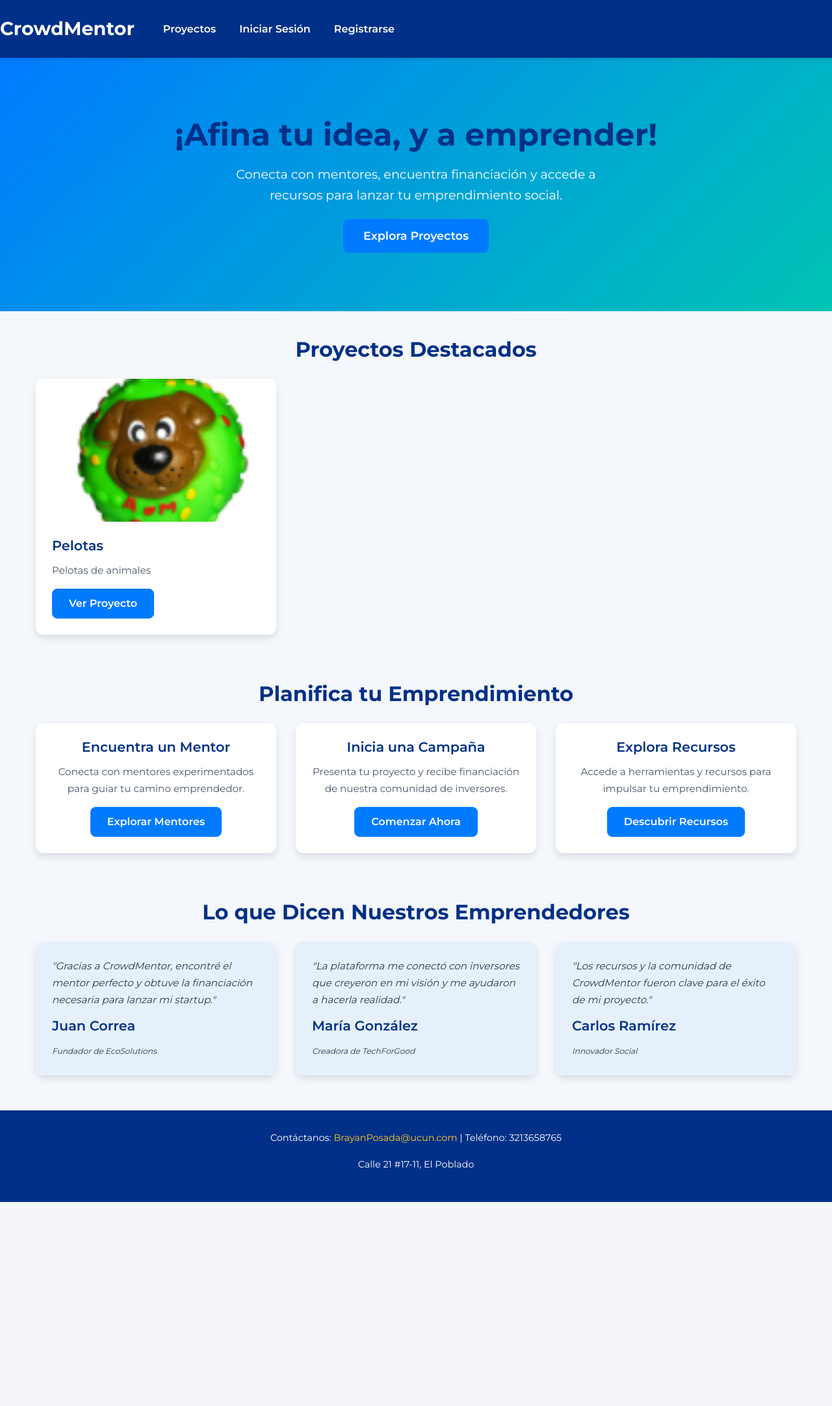
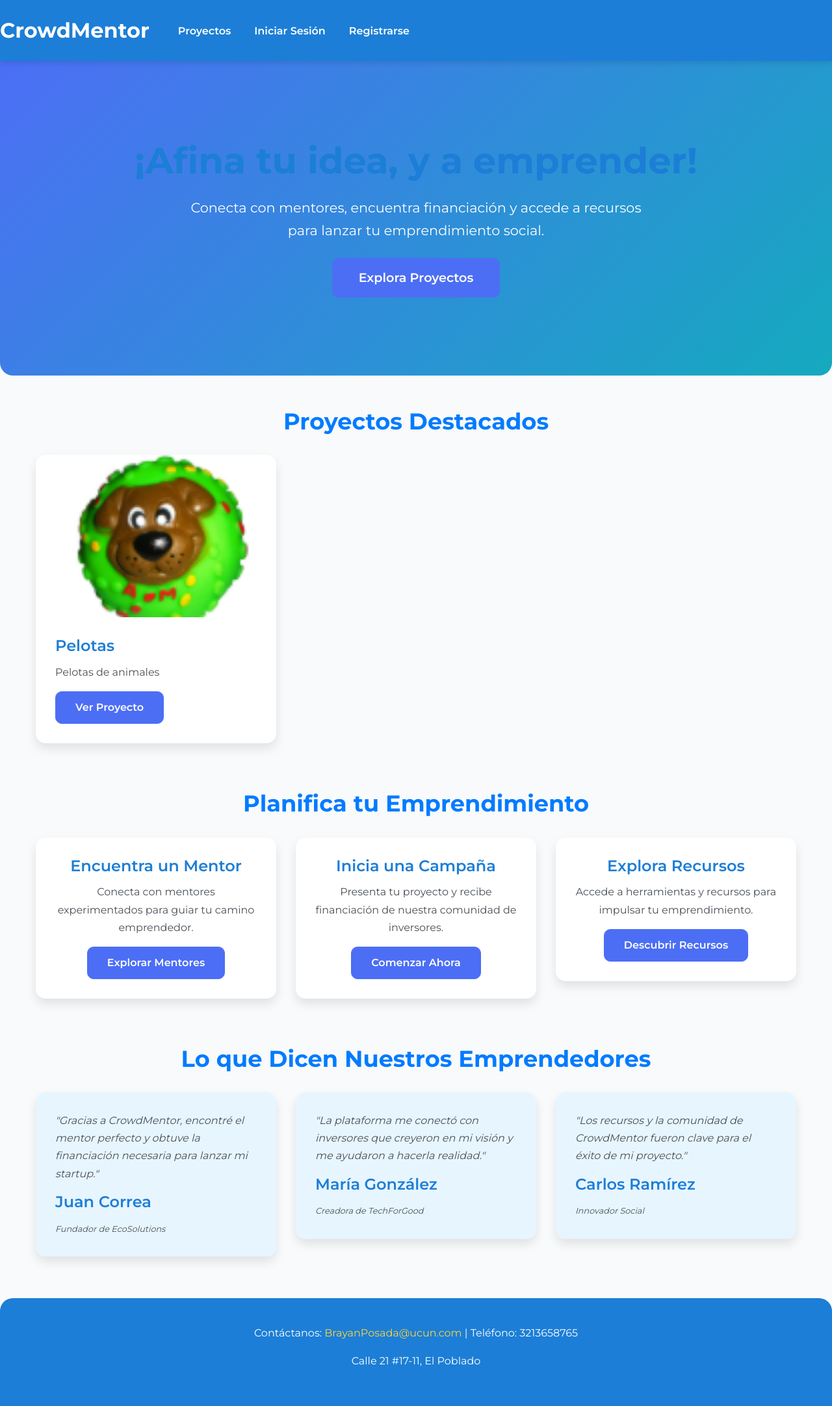
Before and after one commit to Nicoletoposada/CrowdMentor, a Django app: page / in a window 1280 px wide. Shown: the whole page at 65% size. Before the commit the page ends 1850 px from the top, so only its background shows below. Run offline with Django 5.2, Linux system fonts and the light colour scheme; data comes from the database, SQL or seed files in the repository; both versions use the stored data as it was after the commit; parts of the project's set-up code (start-up, migrations or seed data) failed here and were passed over; some libraries are stand-ins or nearby versions.

Commit message:
CrowdMentor

```diff
--- a/crowdmentor/core/static/css/styles.css
+++ b/crowdmentor/core/static/css/styles.css
@@ -4,7 +4,7 @@
 /* Global Styles */
 body {
     font-family: 'Montserrat', Arial, sans-serif;
-    background-color: #f4f7fb;
+    background-color: #f9fafb;
     color: #2d3748;
     line-height: 1.7;
     margin: 0;
@@ -12,35 +12,37 @@ body {
 
 /* Hero Section */
 .hero {
-    background: linear-gradient(135deg, #007bff 0%, #00c4b4 100%);
+    background: linear-gradient(135deg, #4c6ef5 0%, #15aabf 100%);
     color: #fff;
-    padding: 60px 0;
+    padding: 80px 0;
     text-align: center;
-    margin-bottom: 40px;
+    margin-bottom: 50px;
+    border-radius: 0 0 20px 20px;
 }
 .hero h1 {
-    font-size: 3rem;
+    font-size: 3.5rem;
     font-weight: 700;
-    margin-bottom: 15px;
+    margin-bottom: 20px;
 }
 .hero p {
-    font-size: 1.2rem;
-    max-width: 600px;
-    margin: 0 auto 20px;
+    font-size: 1.3rem;
+    max-width: 700px;
+    margin: 0 auto 25px;
 }
 .hero .btn {
-    font-size: 1.1rem;
-    padding: 12px 30px;
+    font-size: 1.2rem;
+    padding: 15px 40px;
+    border-radius: 10px;
 }
 
 /* Navbar */
 .navbar {
-    background-color: #003087;
+    background-color: #1c7ed6;
     padding: 15px 0;
-    box-shadow: 0 3px 6px rgba(0, 0, 0, 0.1);
+    box-shadow: 0 4px 8px rgba(0, 0, 0, 0.1);
 }
 .navbar-brand {
-    font-size: 1.8rem;
+    font-size: 2rem;
     font-weight: 700;
     color: #fff !important;
 }
@@ -51,104 +53,104 @@ body {
     transition: color 0.3s ease;
 }
 .navbar-nav .nav-link:hover {
-    color: #ffca28 !important;
+    color: #ffd43b !important;
 }
 
 /* Container */
 .container {
     max-width: 1200px;
-    margin-top: 30px;
-    margin-bottom: 30px;
+    margin-top: 40px;
+    margin-bottom: 40px;
 }
 
 /* Headings */
 h1, h2, h3 {
     font-weight: 700;
-    color: #003087;
+    color: #1c7ed6;
 }
 h1 {
-    font-size: 2.5rem;
-    margin-bottom: 20px;
+    font-size: 2.8rem;
+    margin-bottom: 25px;
 }
 h2 {
-    font-size: 2rem;
-    margin-bottom: 25px;
+    font-size: 2.2rem;
+    margin-bottom: 30px;
     text-align: center;
 }
 h3 {
-    font-size: 1.5rem;
+    font-size: 1.7rem;
 }
 
 /* Cards */
 .card {
     border: none;
-    border-radius: 12px;
-    box-shadow: 0 6px 12px rgba(0, 0, 0, 0.1);
+    border-radius: 15px;
+    box-shadow: 0 8px 16px rgba(0, 0, 0, 0.1);
     transition: transform 0.3s ease, box-shadow 0.3s ease;
 }
 .card:hover {
-    transform: translateY(-8px);
-    box-shadow: 0 10px 20px rgba(0, 0, 0, 0.15);
+    transform: translateY(-10px);
+    box-shadow: 0 12px 24px rgba(0, 0, 0, 0.15);
 }
 .card-img-top {
-    max-height: 220px;
+    max-height: 250px;
     object-fit: cover;
-    border-top-left-radius: 12px;
-    border-top-right-radius: 12px;
+    border-top-left-radius: 15px;
+    border-top-right-radius: 15px;
 }
 .card-body {
-    padding: 25px;
+    padding: 30px;
 }
 .card-title {
-    font-size: 1.3rem;
+    font-size: 1.5rem;
     font-weight: 600;
-    color: #003087;
+    color: #1c7ed6;
 }
 .card-text {
-    font-size: 0.95rem;
-    color: #4a5568;
+    font-size: 1rem;
+    color: #495057;
 }
 
 /* Buttons */
 .btn-primary {
-    background-color: #007bff;
-    border-color: #007bff;
+    background-color: #4c6ef5;
+    border-color: #4c6ef5;
     font-weight: 600;
-    padding: 10px 25px;
-    border-radius: 8px;
+    padding: 12px 30px;
+    border-radius: 10px;
     transition: background-color 0.3s ease, transform 0.2s ease;
 }
 .btn-primary:hover {
-    background-color: #0056b3;
-    border-color: #0056b3;
+    background-color: #364fc7;
+    border-color: #364fc7;
     transform: scale(1.05);
 }
 .btn-success {
-    background-color: #00c4b4;
-    border-color: #00c4b4;
+    background-color: #37b24d;
+    border-color: #37b24d;
     font-weight: 600;
-    border-radius: 8px;
+    border-radius: 10px;
 }
 .btn-success:hover {
-    background-color: #009c8c;
-    border-color: #009c8c;
+    background-color: #2b8a3e;
+    border-color: #2b8a3e;
 }
 
 /* Alerts */
 .alert {
-    border-radius: 8px;
-    font-size: 0.95rem;
-    margin-bottom: 20px;
+    border-radius: 10px;
+    font-size: 1rem;
+    margin-bottom: 25px;
 }
 
 /* Forms */
 .form-group {
-    margin-bottom: 25px;
+    margin-bottom: 30px;
 }
 .form-control {
-    border-radius: 8px;
-    font-size: 0.95rem;
-    padding: 10px;
+    border-radius: 10px;
+    font-size: 1rem;
+    padding: 12px;
 }
 .crispy-forms .form-group label {
     font-weight: 600;
@@ -157,14 +159,15 @@ h3 {
 
 /* Footer */
 footer {
-    background-color: #003087;
+    background-color: #1c7ed6;
     color: #fff;
-    padding: 30px 0;
+    padding: 40px 0;
     text-align: center;
-    font-size: 0.9rem;
+    font-size: 1rem;
+    border-radius: 20px 20px 0 0;
 }
 footer a {
-    color: #ffca28;
+    color: #ffd43b;
     text-decoration: none;
 }
 footer a:hover {
@@ -173,32 +176,32 @@ footer a:hover {
 
 /* Testimonials */
 .testimonial-card .card-body {
-    background-color: #e6f0fa;
-    border-radius: 12px;
+    background-color: #e7f5ff;
+    border-radius: 15px;
 }
 .testimonial-card .card-text {
     font-style: italic;
-    color: #2d3748;
+    color: #495057;
 }
 
 /* Responsive Design */
 @media (max-width: 768px) {
     .hero h1 {
-        font-size: 2rem;
+        font-size: 2.5rem;
     }
     .hero p {
-        font-size: 1rem;
+        font-size: 1.1rem;
     }
     h1 {
-        font-size: 2rem;
+        font-size: 2.2rem;
     }
     h2 {
-        font-size: 1.75rem;
+        font-size: 1.9rem;
     }
     .navbar-brand {
-        font-size: 1.5rem;
+        font-size: 1.7rem;
     }
     .card-img-top {
-        max-height: 180px;
+        max-height: 200px;
     }
 }
--- a/crowdmentor/core/templates/home.html
+++ b/crowdmentor/core/templates/home.html
@@ -2,7 +2,7 @@
 {% load static %}
 
 {% block content %}
-    <h2>Proyectos Destacados</h2>
+    <h2 class="text-primary">Proyectos Destacados</h2>
     <div class="row">
         {% for project in projects %}
             <div class="col-md-4">
@@ -18,11 +18,11 @@
                 </div>
             </div>
         {% empty %}
-            <p>No hay proyectos disponibles.</p>
+            <p class="text-muted">No hay proyectos disponibles.</p>
         {% endfor %}
     </div>
 
-    <h2 class="mt-5">Planifica tu Emprendimiento</h2>
+    <h2 class="mt-5 text-primary">Planifica tu Emprendimiento</h2>
     <div class="row text-center">
         <div class="col-md-4">
             <div class="card mb-4">
@@ -53,7 +53,7 @@
         </div>
     </div>
 
-    <h2 class="mt-5">Lo que Dicen Nuestros Emprendedores</h2>
+    <h2 class="mt-5 text-primary">Lo que Dicen Nuestros Emprendedores</h2>
     <div class="row">
         <div class="col-md-4">
             <div class="card testimonial-card mb-4">
--- a/crowdmentor/core/templates/project_detail.html
+++ b/crowdmentor/core/templates/project_detail.html
@@ -3,16 +3,16 @@
 {% load static %}
 
 {% block content %}
-    <h2>{{ project.title }}</h2>
+    <h2 class="text-primary">{{ project.title }}</h2>
     {% if project.image %}
-        <img src="{{ project.image.url }}" class="img-fluid mb-3" alt="{{ project.title }}">
+        <img src="{{ project.image.url }}" class="img-fluid mb-3 rounded" alt="{{ project.title }}">
     {% endif %}
     <p>{{ project.description }}</p>
     <p><strong>Meta de Financiación:</strong> ${{ project.funding_goal }}</p>
     <p><strong>Monto Recaudado:</strong> ${{ project.amount_raised }}</p>
     <p><strong>Propietario:</strong> {{ project.owner.username }}</p>
     {% if user.is_authenticated and user.profile.user_type == 'investor' %}
-        <h3>Invertir en este Proyecto</h3>
+        <h3 class="text-primary">Invertir en este Proyecto</h3>
         <form method="post" class="col-md-6">
             {% csrf_token %}
             {{ form|crispy }}
```
Also changed, not shown: crowdmentor/core/templates/project_list.html (+4 -4 lines), crowdmentor/db.sqlite3.
